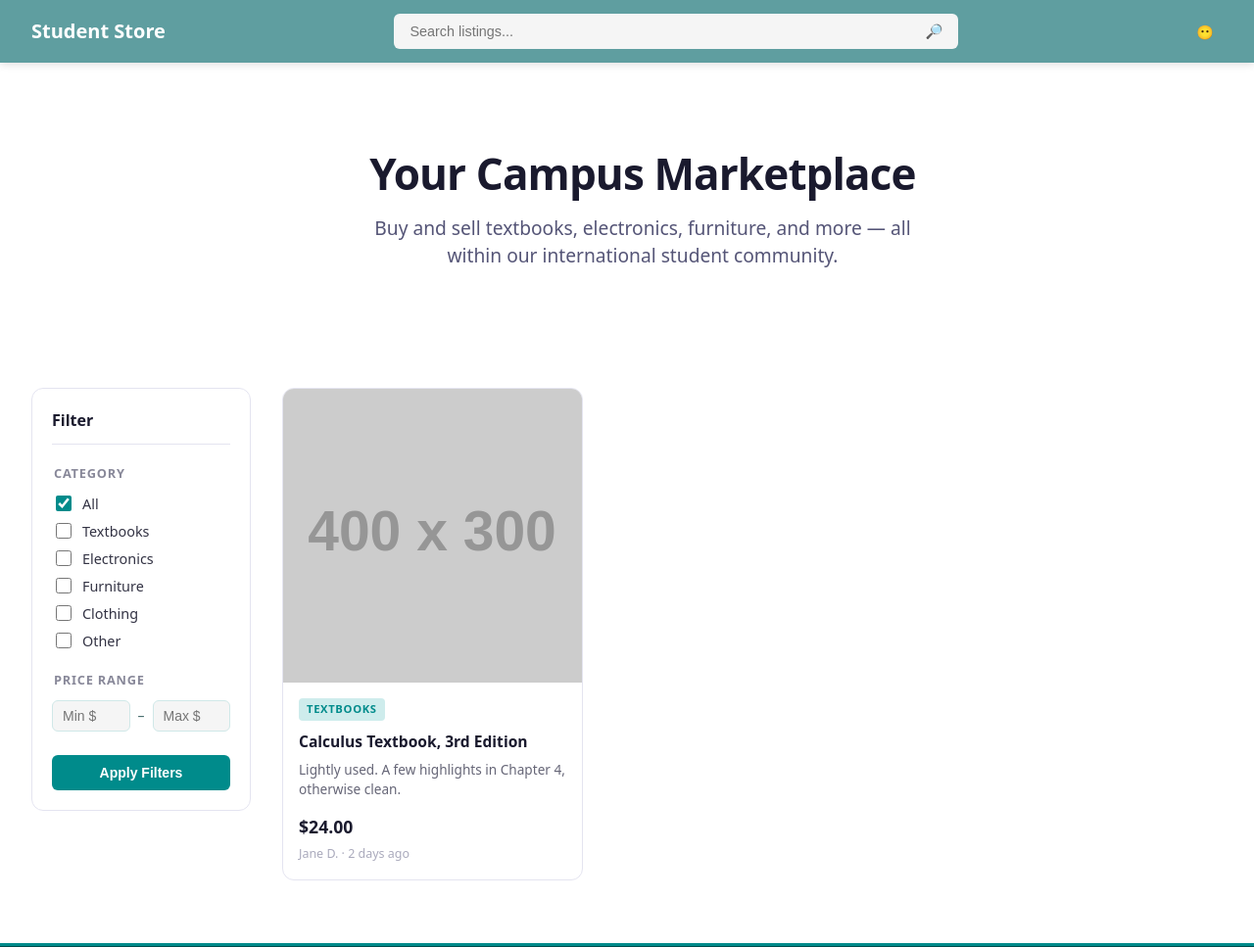
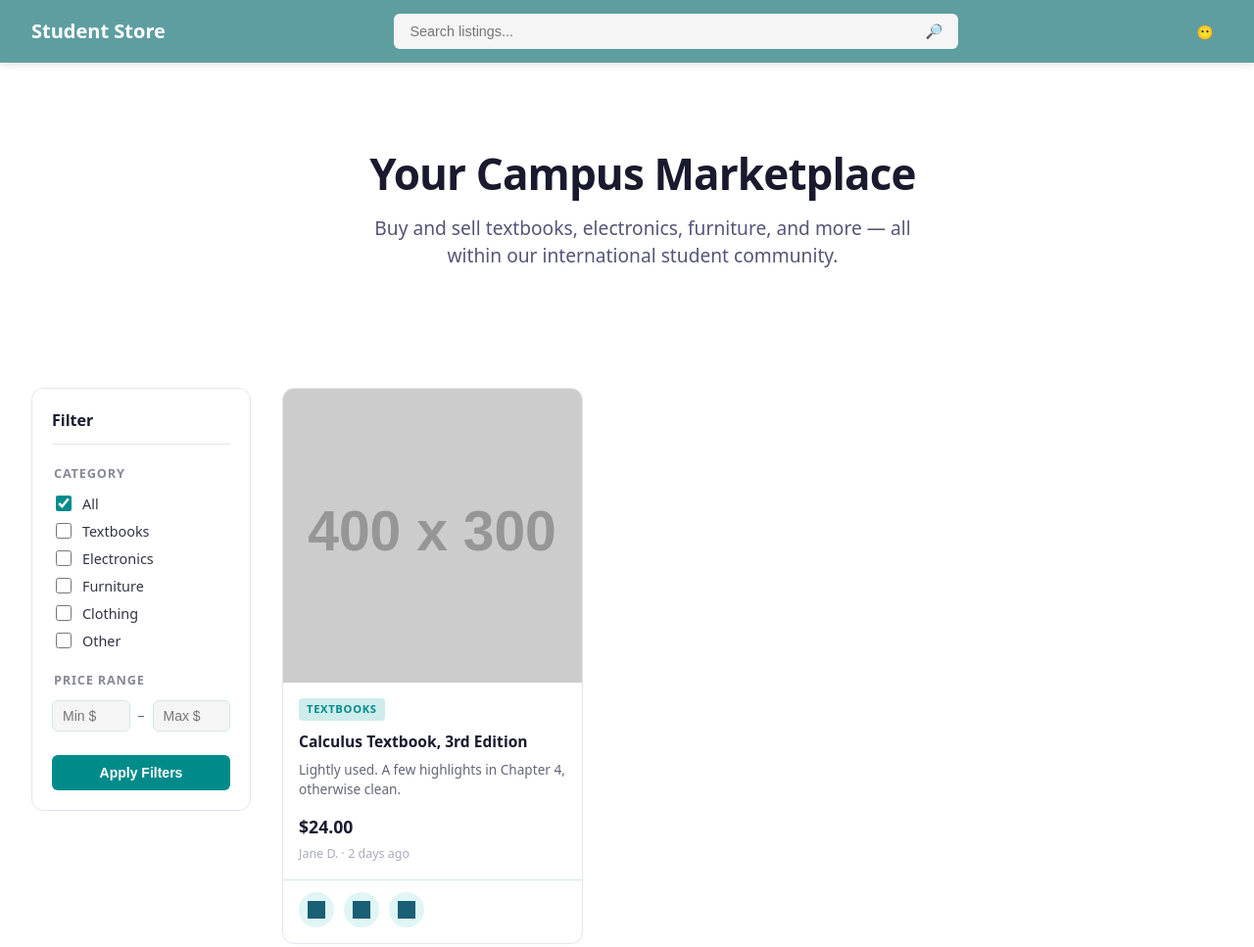
Before and after one commit to EJ6612/wdd231_spr26_project, a plain HTML site: page index.html in a window 1280 px wide. Shown: the top 967 px of the page at 98% size. Drawn offline with Linux system fonts and the light colour scheme; grey boxes are pictures that could not be loaded; placeholder pictures from the web are drawn by us.

Commit message:
Added contact buttons to item card

```diff
--- a/index.html
+++ b/index.html
@@ -227,6 +227,34 @@
                         </div>
 
                     </a>
+
+                    <!-- Contact actions
+                    Sits OUTSIDE .item-card__link so the buttons
+                    don't trigger the card's navigation.           -->
+                    <div class="item-card__actions">
+                        <button
+                            class="item-card__contact-btn"
+                            aria-label="Send a message via WhatsApp"
+                            type="button"
+                        >
+                            <img src="https://cdn.simpleicons.org/whatsapp" alt="" width="18" height="18">
+                        </button>
+                        <button
+                            class="item-card__contact-btn"
+                            aria-label="Send a message via Facebook Messenger"
+                            type="button"
+                        >
+                            <img src="https://cdn.simpleicons.org/messenger" alt="" width="18" height="18">
+                        </button>
+                        <button
+                            class="item-card__contact-btn"
+                            aria-label="Email seller"
+                            type="button"
+                        >
+                            <img src="https://cdn.simpleicons.org/gmail" alt="" width="18" height="18">
+                        </button>
+                    </div>
+
                 </li>
                 <!-- End example card -->
 
--- a/item-details/style.css
+++ b/item-details/style.css
@@ -19,6 +19,7 @@ main {
     gap: 2.5rem;
 }
 
+/* Disables the hover and link stuff */
 .item-card:hover {
     box-shadow: unset;
     transform: unset;
--- a/styles/itemcard.css
+++ b/styles/itemcard.css
@@ -7,6 +7,9 @@
     border: 1px solid #e4e4f0;
     border-radius: 12px;
     overflow: hidden;       /* Clips the image to the card's border-radius */
+
+    display: flex;
+    flex-direction: column;
 
     transition: box-shadow 0.2s ease, transform 0.2s ease;
 }
@@ -95,3 +98,73 @@
     color: #aaaabc;
     margin: 0;
 }
+
+.item-card__actions {
+    display: flex;
+    align-items: center;
+    gap: 0.625rem;
+
+    padding: 0.75rem 1rem 1rem;
+
+    /* Pushes the actions to the bottom even when
+       card content is short                       */
+    margin-top: auto;
+
+    border-top: 1px solid var(--color-border);
+}
+
+
+/* ==============================================
+   CONTACT BUTTON
+   Circular icon button. The img is forced white
+   via filter so any dark SVG works on the teal
+   background without needing separate assets.
+   ============================================== */
+
+.item-card__contact-btn {
+    display: inline-flex;
+    align-items: center;
+    justify-content: center;
+
+    width: 2.25rem;
+    height: 2.25rem;
+    flex-shrink: 0;         /* Never let circles squish */
+
+    background-color: var(--color-primary-subtle);
+    border: 1.5px solid transparent;
+    border-radius: 50%;     /* The circle */
+    cursor: pointer;
+
+    transition: background-color 0.2s ease,
+                border-color    0.2s ease,
+                transform       0.15s ease;
+}
+
+.item-card__contact-btn:hover {
+    background-color: var(--color-primary);
+    border-color: var(--color-primary-dark);
+    transform: translateY(-1px);
+}
+
+.item-card__contact-btn:active {
+    transform: translateY(0);
+}
+
+/* Icon image inside the button */
+.item-card__contact-btn img {
+    display: block;
+    pointer-events: none;   /* Prevent the img from intercepting clicks */
+    user-select: none;
+
+    /* Tints a dark SVG to match the panel background.
+       On hover the background flips to teal, so the
+       icon needs to flip to white.                    */
+    filter: brightness(0) saturate(100%)
+            invert(29%) sepia(49%) saturate(600%)
+            hue-rotate(148deg);                 /* → darkcyan tint */
+    transition: filter 0.2s ease;
+}
+
+.item-card__contact-btn:hover img {
+    filter: brightness(0) invert(1);            /* → white */
+}
```
